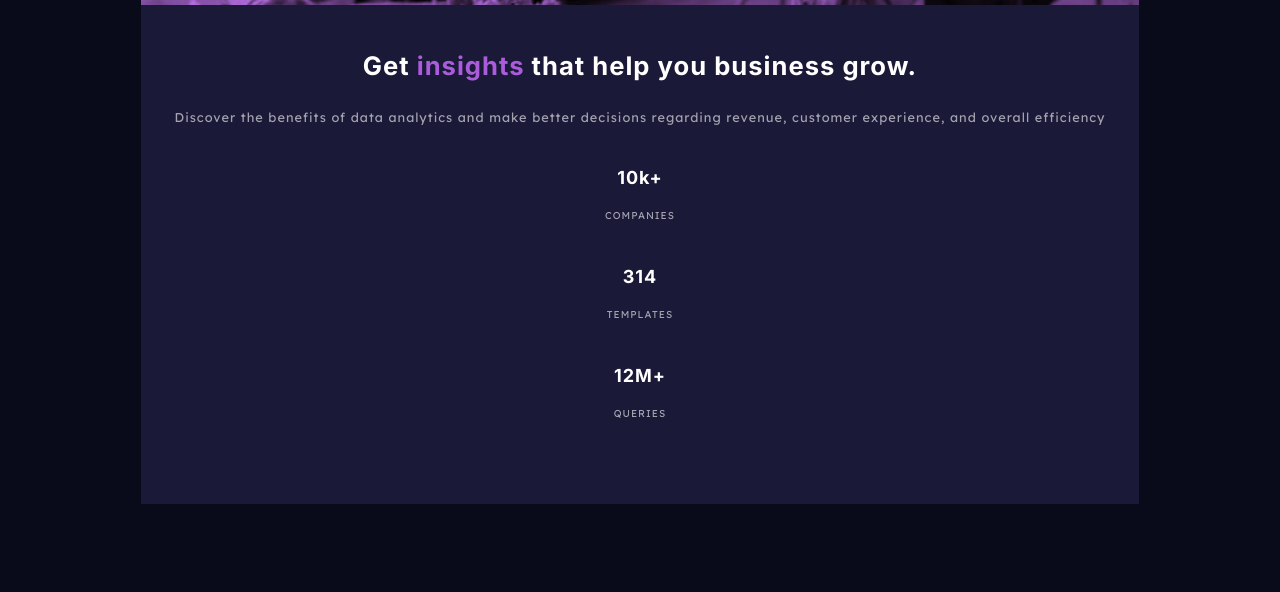
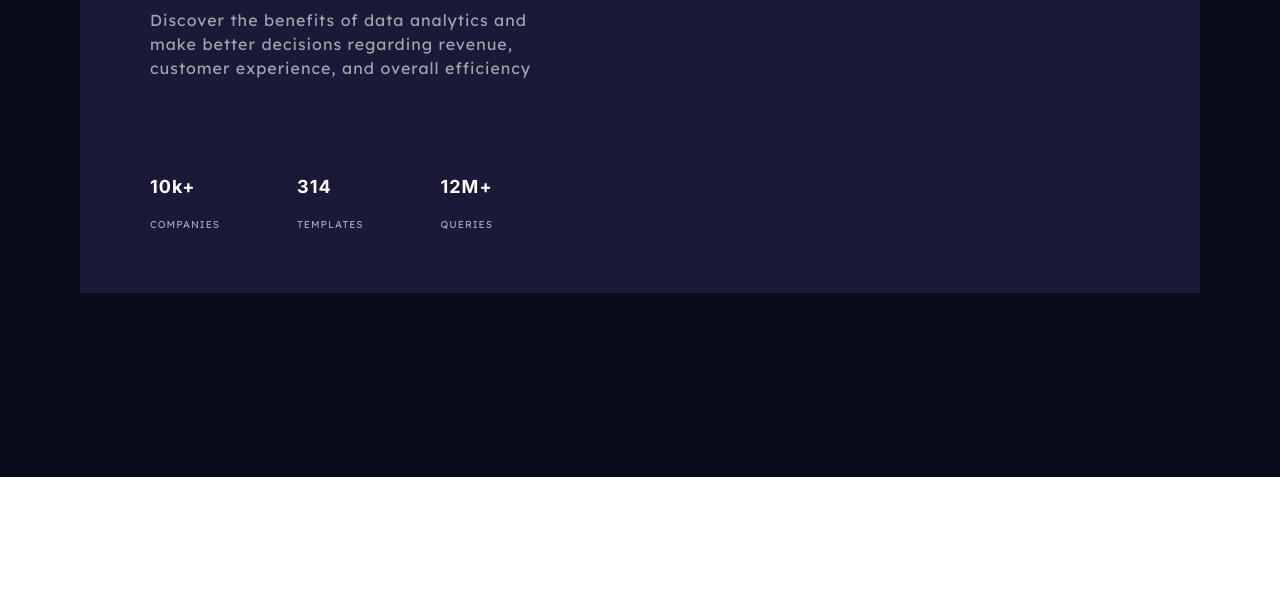
Before and after one commit to ol-berry01/fem-stats-preview-card, a website: page index.html in a window 1280 px wide. Shown: the part 323-915 px from the top of the page. After the commit the page ends 800 px from the top, so only its background shows below. Drawn offline with Linux system fonts and the light colour scheme.

Commit message:
Card body responsive styles
Update card.scss:
- set responsive max-width
- set responsive grid-template-areas
- set body to display flex
- set body responsive styles
- set responsive h1 font-size
- set responsive p font-size
- set card-body-stats responsive styles and changed display to grid

Updated index.html:
- edited copy to read as "your" instead of "you"

```diff
--- a/inc/scss/components/_card.scss
+++ b/inc/scss/components/_card.scss
@@ -5,24 +5,53 @@
     "image"
     "content";
 
+  @media (min-width: 1080px) {
+    max-width: 70rem;
+    grid-template-areas: "content image";
+  }
+
   &-body {
     padding: 2.825rem 2.125rem 2.5rem;
     text-align: center;
     grid-area: content;
     letter-spacing: 1px;
+    display: flex;
+    flex-direction: column;
+
+    @media (min-width: 1080px) {
+      width: 50%;
+      padding-left: 4.375rem;
+      padding-right: 4.375rem;
+      text-align: left;
+    }
 
     h1 {
       margin-bottom: 1.5rem;
       font-size: 1.6rem;
+
+      @media (min-width: 1080px) {
+        font-size: 2rem;
+      }
     }
 
     p {
       color: $heading-stats;
       margin-bottom: 2.375rem;
       font-size: 0.8rem;
+
+      @media (min-width: 1080px) {
+        font-size: 1rem;
+        margin-bottom: 1rem;
+      }
     }
 
     &-stats {
+      @media (min-width: 1080px) {
+        margin-top: 5rem;
+        display: grid;
+        grid-template-areas: "stat-1 stat-2 stat-3";
+      }
+
       .stat {
         h4 {
           margin-bottom: 1rem;
--- a/index.html
+++ b/index.html
@@ -13,7 +13,7 @@
     <div class="container">
       <div class="card">
         <div class="card-body">
-          <h1>Get <span>insights</span> that help you business grow.</h1>
+          <h1>Get <span>insights</span> that help your business grow.</h1>
           <p>Discover the benefits of data analytics and make better decisions regarding revenue, customer experience, and overall efficiency</p>
           <div class="card-body-stats">
             <div class="stat">
```
Also changed, not shown: inc/css/main.css.
